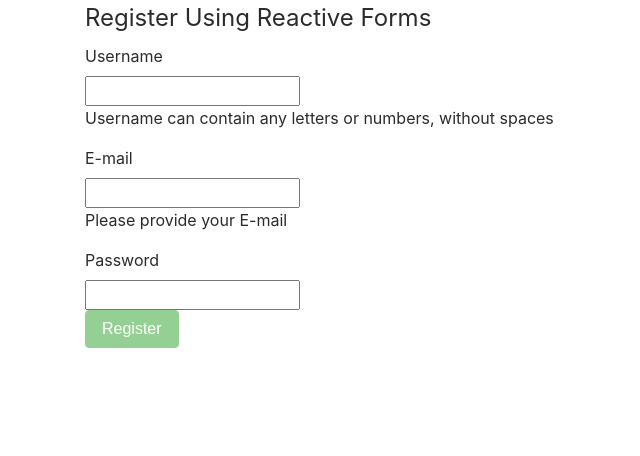
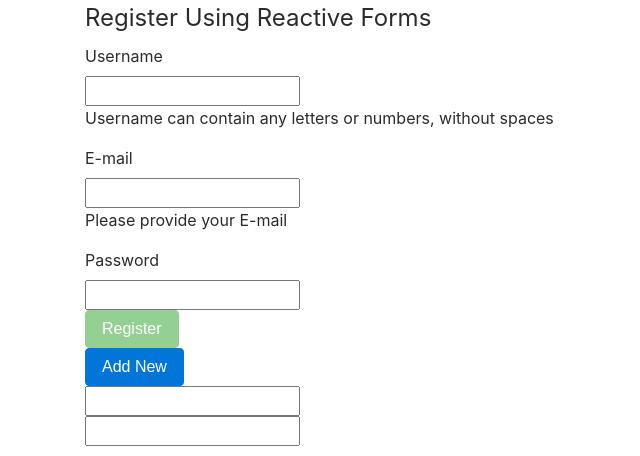
Before and after one commit to CodeKul/angular-router-ns-weekend-13, an Angular app: page /regDd in a window 1280 px wide. Shown: the top 456 px of the page, without its empty margins (0-640 px from the left). Built offline with nearby package versions, Linux system fonts and the light colour scheme.

Commit message:
forms: form array

```diff
--- a/src/app/reg-data-driven/reg-data-driven.component.html
+++ b/src/app/reg-data-driven/reg-data-driven.component.html
@@ -1,4 +1,4 @@
-<form class="form-horizontal" novalidate [formGroup]="fg" (ngSubmit)="onSubmit()" >
+<form class="form-horizontal" novalidate [formGroup]="fg" (ngSubmit)="onSubmit()">
   <fieldset>
     <div id="legend">
       <legend class="">Register Using Reactive Forms</legend>
@@ -7,11 +7,7 @@
       <!-- Username -->
       <label class="control-label" for="username">Username</label>
       <div class="controls">
-        <input
-          type="text"
-          formControlName="usNm"
-          placeholder=""
-          class="input-xlarge">
+        <input type="text" formControlName="usNm" placeholder="" class="input-xlarge">
         <p class="help-block" *ngIf="!fg.controls.usNm.valid">Username can contain any letters or numbers, without spaces</p>
       </div>
     </div>
@@ -20,11 +16,7 @@
       <!-- E-mail -->
       <label class="control-label" for="email">E-mail</label>
       <div class="controls">
-        <input
-          type="text"
-          formControlName="eml"
-          placeholder=""
-          class="input-xlarge">
+        <input type="text" formControlName="eml" placeholder="" class="input-xlarge">
 
         <p class="help-block" *ngIf="!fg.controls.eml.valid">Please provide your E-mail</p>
       </div>
@@ -34,14 +26,10 @@
       <!-- Password-->
       <label class="control-label" for="password">Password</label>
       <div class="controls">
-        <input
-          type="password"
-          formControlName="pass"
-          placeholder=""
-          class="input-xlarge">
-          <div *ngIf="fg.controls.pass.dirty">
+        <input type="password" formControlName="pass" placeholder="" class="input-xlarge">
+        <div *ngIf="fg.controls.pass.dirty">
           <p class="help-block" *ngIf="!fg.controls.pass.valid">{{fg.controls.pass.errors.len}}</p>
-        <p class="help-block" *ngIf="!fg.controls.pass.valid">{{fg.controls.pass.errors.ers}}</p>
+          <p class="help-block" *ngIf="!fg.controls.pass.valid">{{fg.controls.pass.errors.ers}}</p>
         </div>
       </div>
     </div>
@@ -52,5 +40,17 @@
         <button type="submit" class="btn btn-success" [disabled]="!fg.valid">Register</button>
       </div>
     </div>
+
+    <div class="control-group">
+      <div class="controls">
+        <input type="button" class="btn btn-primary" value="Add New" (click)="addCntrls()">
+      </div>
+      <div class="controls" formArrayName="arr">
+        <div *ngFor="let cntr of fg.controls.arr.controls; let ind = index;">
+          <input type="text" [formControlName]="ind"/>
+        </div>
+      </div>
+    </div>
+
   </fieldset>
 </form>
--- a/src/app/reg-data-driven/reg-data-driven.component.ts
+++ b/src/app/reg-data-driven/reg-data-driven.component.ts
@@ -1,5 +1,15 @@
 import { Component, OnInit } from '@angular/core';
-import { ValidatorFn, FormBuilder, FormGroup, Validators, AbstractControl, ValidationErrors } from '@angular/forms';
+import {
+  AsyncValidatorFn,
+  ValidatorFn,
+  FormBuilder,
+  FormGroup,
+  Validators,
+  AbstractControl,
+  ValidationErrors,
+  FormArray,
+  FormControl
+} from '@angular/forms';
 
 @Component({
   selector: 'app-reg-data-driven',
@@ -18,9 +28,11 @@ export class RegDataDrivenComponent implements OnInit {
         // tslint:disable-next-line:max-line-length
         // tslint:disable-next-line:quotemark
         Validators.required, Validators.pattern("[a-z0-9!#$%&'*+/=?^_`{|}~-]+(?:\.[a-z0-9!#$%&'*+/=?^_`{|}~-]+)*@(?:[a-z0-9](?:[a-z0-9-]*[a-z0-9])?\.)+[a-z0-9](?:[a-z0-9-]*[a-z0-9])?")
-      ]
-      )],
-      pass: ['', Validators.compose([Validators.required, this.valiFn, this.valiFn8])]
+      ]), this.asyncFn],
+      pass: ['', Validators.compose([Validators.required, this.valiFn, this.valiFn8])],
+      arr: fb.array([
+        fb.control(''), fb.control('')
+      ])
     });
   }
 
@@ -42,7 +54,21 @@ export class RegDataDrivenComponent implements OnInit {
     return { len: 'Length should be 8' };
   }
 
+  asyncFn: AsyncValidatorFn = (cntrl: AbstractControl): Promise<ValidationErrors | null> => {
+    return new Promise((res, rej) => {
+      setTimeout(() => res(null), 1500);
+    });
+  }
+
   onSubmit() {
     console.log(this.fg);
   }
+
+  addCntrls() {
+    (this.fg.controls.arr as FormArray).push(new FormControl(''));
+  }
+
+  delCntrl() {
+
+  }
 }
```
